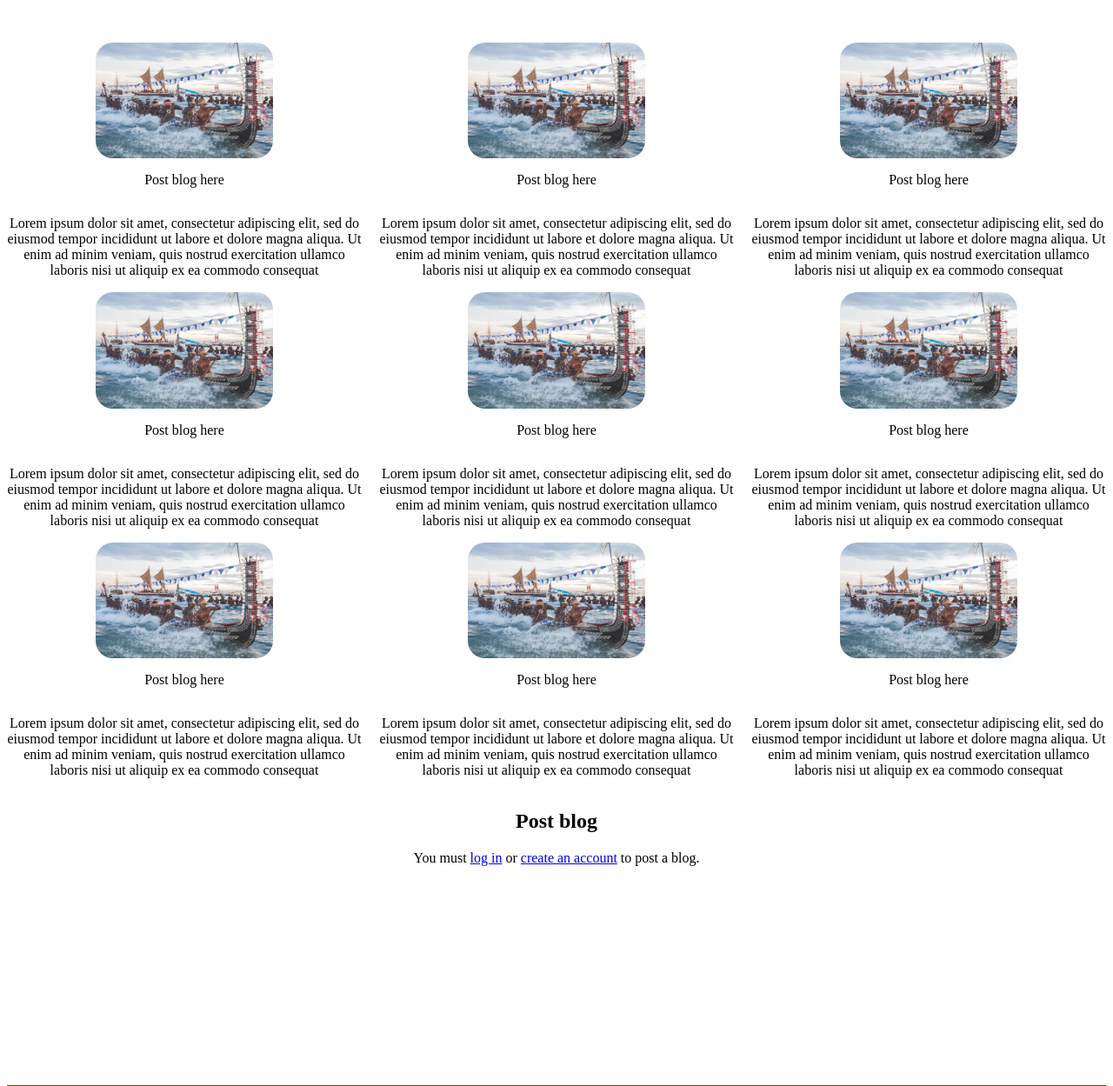
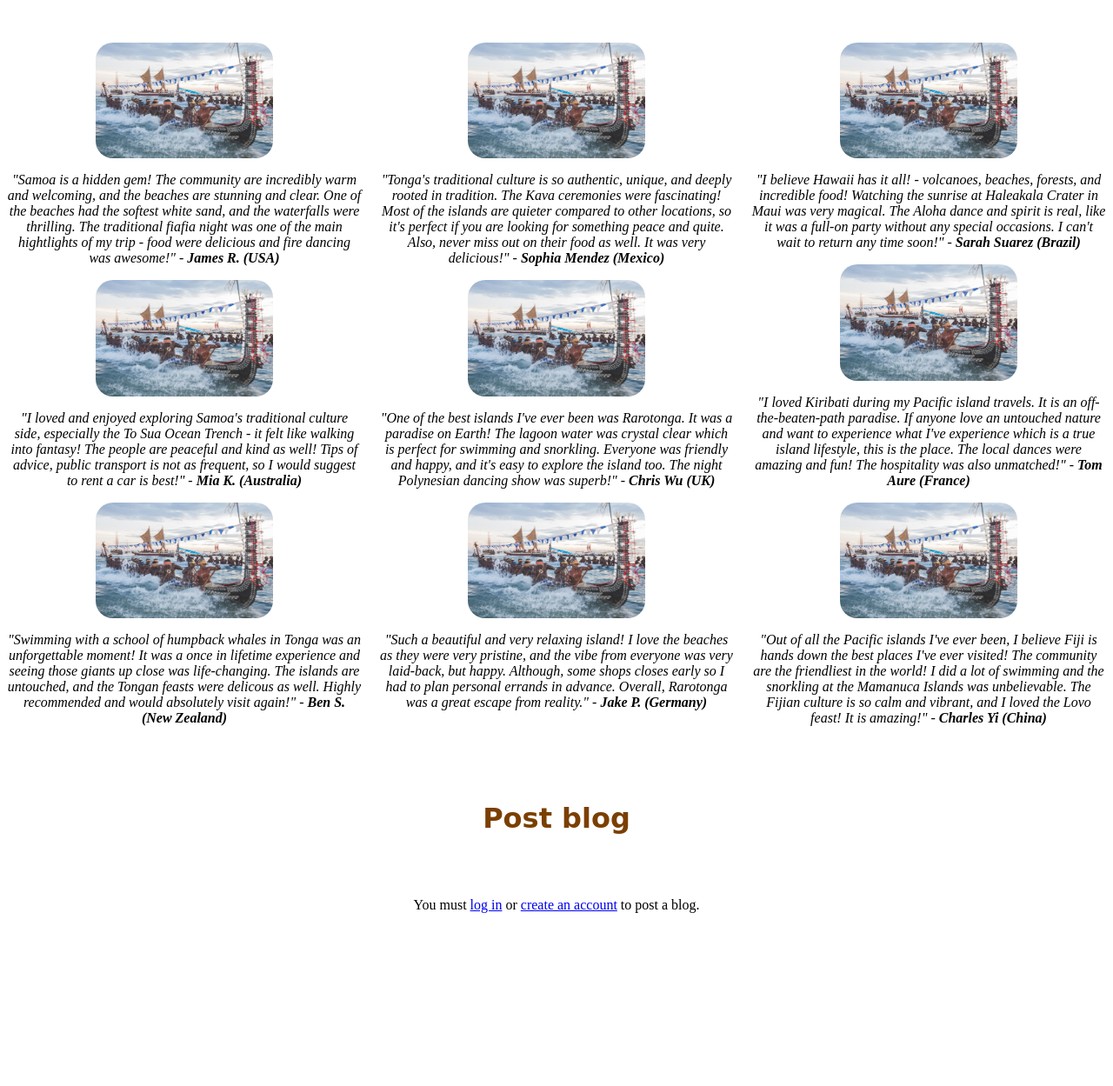
Before and after one commit to jedi24garcia/Pacifica_Project, a Django app: page /blogs/ in a window 1280 px wide. Shown: the part 330-1579 px from the top of the page at 87% size. Run offline with Django 5.2, Linux system fonts and the light colour scheme.

Commit message:
added reviews or blogs to blog page

```diff
--- a/blogs/templates/blog_details.html
+++ b/blogs/templates/blog_details.html
@@ -8,40 +8,31 @@
 <div class="blog-image-row">
     <div class="blog-image-containers">
         <img src="{% static 'sample.jpg' %}" class="blog-image" />
-            <p>Post blog here</p>
-            <p>Lorem ipsum dolor sit amet, consectetur adipiscing elit, sed do eiusmod tempor incididunt ut labore et dolore magna aliqua. Ut enim ad minim veniam, quis nostrud exercitation ullamco laboris nisi ut aliquip ex ea commodo consequat</p>
+            <p><i>"Samoa is a hidden gem! The community are incredibly warm and welcoming, and the beaches are stunning and clear. One of the beaches had the softest white sand, and the waterfalls were thrilling. The traditional fiafia night was one of the main hightlights of my trip - food were delicious and fire dancing was awesome!" - <b>James R. (USA)</b></i></p>
         <img src="{% static 'sample.jpg' %}" class="blog-image" />
-            <p>Post blog here</p>
-            <p>Lorem ipsum dolor sit amet, consectetur adipiscing elit, sed do eiusmod tempor incididunt ut labore et dolore magna aliqua. Ut enim ad minim veniam, quis nostrud exercitation ullamco laboris nisi ut aliquip ex ea commodo consequat</p>
+            <p><i>"I loved and enjoyed exploring Samoa's traditional culture side, especially the To Sua Ocean Trench - it felt like walking into fantasy! The people are peaceful and kind as well! Tips of advice, public transport is not as frequent, so I would suggest to rent a car is best!" - <b>Mia K. (Australia)</b></i></p>
         <img src="{% static 'sample.jpg' %}" class="blog-image" />
-            <p>Post blog here</p>
-            <p>Lorem ipsum dolor sit amet, consectetur adipiscing elit, sed do eiusmod tempor incididunt ut labore et dolore magna aliqua. Ut enim ad minim veniam, quis nostrud exercitation ullamco laboris nisi ut aliquip ex ea commodo consequat</p>
+            <p><i>"Swimming with a school of humpback whales in Tonga was an unforgettable moment! It was a once in lifetime experience and seeing those giants up close was life-changing. The islands are untouched, and the Tongan feasts were delicous as well. Highly recommended and would absolutely visit again!" - <b>Ben S. (New Zealand)</b></i></p>
     </div>
     <div class="blog-image-containers">
         <img src="{% static 'sample.jpg' %}" class="blog-image" />
-            <p>Post blog here</p>
-            <p>Lorem ipsum dolor sit amet, consectetur adipiscing elit, sed do eiusmod tempor incididunt ut labore et dolore magna aliqua. Ut enim ad minim veniam, quis nostrud exercitation ullamco laboris nisi ut aliquip ex ea commodo consequat</p>
+            <p><i>"Tonga's traditional culture is so authentic, unique, and deeply rooted in tradition. The Kava ceremonies were fascinating! Most of the islands are quieter compared to other locations, so it's perfect if you are looking for something peace and quite. Also, never miss out on their food as well. It was very delicious!" - <b>Sophia Mendez (Mexico)</b></i></p>
         <img src="{% static 'sample.jpg' %}" class="blog-image" />
-            <p>Post blog here</p>
-            <p>Lorem ipsum dolor sit amet, consectetur adipiscing elit, sed do eiusmod tempor incididunt ut labore et dolore magna aliqua. Ut enim ad minim veniam, quis nostrud exercitation ullamco laboris nisi ut aliquip ex ea commodo consequat</p>
+            <p><i>"One of the best islands I've ever been was Rarotonga. It was a paradise on Earth! The lagoon water was crystal clear which is perfect for swimming and snorkling. Everyone was friendly and happy, and it's easy to explore the island too. The night Polynesian dancing show was superb!" - <b>Chris Wu (UK)</b></i></p>
         <img src="{% static 'sample.jpg' %}" class="blog-image" />
-            <p>Post blog here</p>
-            <p>Lorem ipsum dolor sit amet, consectetur adipiscing elit, sed do eiusmod tempor incididunt ut labore et dolore magna aliqua. Ut enim ad minim veniam, quis nostrud exercitation ullamco laboris nisi ut aliquip ex ea commodo consequat</p>
+            <p><i>"Such a beautiful and very relaxing island! I love the beaches as they were very pristine, and the vibe from everyone was very laid-back, but happy. Although, some shops closes early so I had to plan personal errands in advance. Overall, Rarotonga was a great escape from reality." - <b>Jake P. (Germany)</b></i></p>
     </div>
     <div class="blog-image-containers">
         <img src="{% static 'sample.jpg' %}" class="blog-image" />
-            <p>Post blog here</p>
-            <p>Lorem ipsum dolor sit amet, consectetur adipiscing elit, sed do eiusmod tempor incididunt ut labore et dolore magna aliqua. Ut enim ad minim veniam, quis nostrud exercitation ullamco laboris nisi ut aliquip ex ea commodo consequat</p>
+            <p><i>"I believe Hawaii has it all! - volcanoes, beaches, forests, and incredible food! Watching the sunrise at Haleakala Crater in Maui was very magical. The Aloha dance and spirit is real, like it was a full-on party without any special occasions. I can't wait to return any time soon!" - <b>Sarah Suarez (Brazil)</b></i></p>
         <img src="{% static 'sample.jpg' %}" class="blog-image" />
-            <p>Post blog here</p>
-            <p>Lorem ipsum dolor sit amet, consectetur adipiscing elit, sed do eiusmod tempor incididunt ut labore et dolore magna aliqua. Ut enim ad minim veniam, quis nostrud exercitation ullamco laboris nisi ut aliquip ex ea commodo consequat</p>
+            <p><i>"I loved Kiribati during my Pacific island travels. It is an off-the-beaten-path paradise. If anyone love an untouched nature and want to experience what I've experience which is a true island lifestyle, this is the place. The local dances were amazing and fun! The hospitality was also unmatched!" - <b>Tom Aure (France)</b></i></p>
         <img src="{% static 'sample.jpg' %}" class="blog-image" />
-            <p>Post blog here</p>
-            <p>Lorem ipsum dolor sit amet, consectetur adipiscing elit, sed do eiusmod tempor incididunt ut labore et dolore magna aliqua. Ut enim ad minim veniam, quis nostrud exercitation ullamco laboris nisi ut aliquip ex ea commodo consequat</p>
+            <p><i>"Out of all the Pacific islands I've ever been, I believe Fiji is hands down the best places I've ever visited! The community are the friendliest in the world! I did a lot of swimming and the snorkling at the Mamanuca Islands was unbelievable. The Fijian culture is so calm and vibrant, and I loved the Lovo feast! It is amazing!" - <b>Charles Yi (China)</b></i></p>
     </div>
 </div>
 <div class="home-container">
-    <h2>Post blog</h2>
+    <h1>Post blog</h1>
 
 {% if user.is_authenticated %}
     <form method="Post">
```
